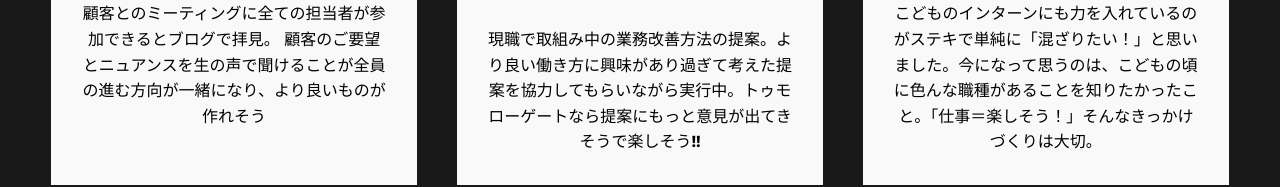
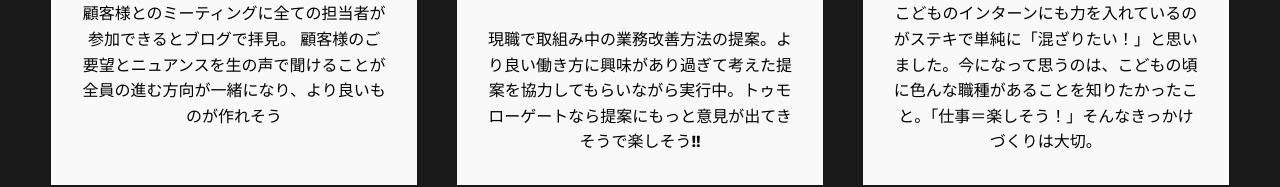
Before and after one commit to yammyh/portfolio22, a plain HTML site: page index.html in a window 1280 px wide. Shown: the part 8209-8396 px from the top of the page. Drawn offline with nearby package versions, Linux system fonts and the light colour scheme; a web font is replaced by a local one.

Commit message:
Update index.html

```diff
--- a/index.html
+++ b/index.html
@@ -263,7 +263,7 @@
 							</div>
 							<div class="point cf">
 								<img src="img/people-carry-box-solid.svg" alt="">
-								<p>依頼主の好みなどではなく、依頼主と一緒に制作物の先にいる人のことを考えた芯のあるデザインがしたい</p>
+								<p>顧客様の好みというより、顧客様と一緒に制作物の先にいる人のことを考えた芯のあるデザインがしたい</p>
 							</div>
 						</div>
 					</div>
@@ -311,8 +311,8 @@
 						<div class="inside">
 							<span class="inside-title">Let's Enjoy Meeting?!</span>
 							<img src="img/reason_04.png" alt="">
-							<span class="sentence">顧客とのミーティングに全ての担当者が参加できるとブログで拝見。
-								顧客のご要望とニュアンスを生の声で聞けることが全員の進む方向が一緒になり、より良いものが作れそう</span>
+							<span class="sentence">顧客様とのミーティングに全ての担当者が参加できるとブログで拝見。
+								顧客様のご要望とニュアンスを生の声で聞けることが全員の進む方向が一緒になり、より良いものが作れそう</span>
 						</div>
 					</div>
 					<div class="reason-box">
```
